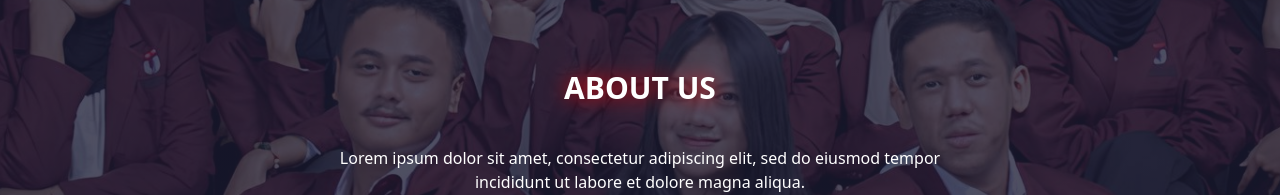
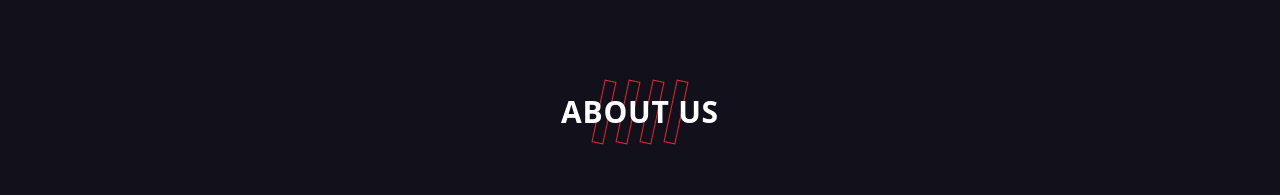
Before and after one commit to FIdzz-hub/web-kelas, a React (Vite) app: page / in a window 1280 px wide. Shown: the part 824-1019 px from the top of the page. Built offline with nearby package versions, Linux system fonts and the light colour scheme.

Commit message:
add gallery

```diff
--- a/src/App.tsx
+++ b/src/App.tsx
@@ -1,13 +1,15 @@
 import About from "./pages/about/about";
+import Gallery from "./pages/gallery/gallery";
 import Home from "./pages/homepage/Home";
 
 
 function App() {
   return (
     <>
-    <div className="bg-global min-h-screen bg-black/50">
+    <div className="min-h-screen bg-black/50">
       <Home />
       <About />
+      <Gallery />
     </div>
     </>
   )
--- /dev/null
+++ b/src/pages/News/News.tsx
@@ -0,0 +1,9 @@
+function News() {
+    return(
+        <>
+            <div>News</div>
+        </>
+    )
+}
+
+export default News;
--- a/src/pages/about/about.tsx
+++ b/src/pages/about/about.tsx
@@ -23,15 +23,24 @@ function About() {
         ref={sectionRef}
         id="about"
         className="min-h-screen
-        bg-[#1f1f3a]/60
         flex flex-col items-center justify-center px-10"
       >
         {/* TITLE */}
         <div
-          className={`mb-10 transition-all duration-700 ${show ? "opacity-100 translate-y-0" : "opacity-0 -translate-y-10"
+          className={`relative mb-16 mt-18 transition-all duration-700 ${show ? "opacity-100 translate-y-0" : "opacity-0 -translate-y-10"
             }`}
         >
-          <h2 className="text-3xl font-bold text-center drop-shadow-[0_0_10px_rgba(255,0,0,0.8)]">
+
+          <div className="absolute inset-0 flex justify-center items-center gap-3 -z-10">
+            {[...Array(4)].map((_, i) => (
+              <span
+                key={i}
+                className="w-3 h-16 border border-red-500 opacity-90 rotate-12"
+              />
+            ))}
+          </div>
+
+          <h2 className="text-3xl font-extrabold text-center tracking-wide">
             ABOUT US
           </h2>
         </div>
--- a/src/pages/gallery/gallery.tsx
+++ b/src/pages/gallery/gallery.tsx
@@ -0,0 +1,11 @@
+function Gallery() {
+    return (
+        <>
+            <div className="flex w-full h-screen justify-center">
+                <h1 className="flex justify-center items-center text-4xl font-bold">Ini Gallery Mas</h1>
+            </div>
+        </>
+    )
+}
+
+export default Gallery;
--- a/src/pages/homepage/Home.tsx
+++ b/src/pages/homepage/Home.tsx
@@ -1,10 +1,10 @@
-// import bgKelas from "../../assets/images/jelek2x.jpeg";
+import bgKelas from "../../assets/images/jelek2x.jpeg";
 
 function Home() {
     return (
         <>
             <section className="relative w-full h-screen overflow-hidden">
-                {/* <img src={bgKelas} alt="Backgroud Kelas" className="absolute inset-0 w-full h-245 object-cover object-center brightness-75" /> */}
+                <img src={bgKelas} alt="Backgroud Kelas" className="absolute inset-0 w-full h-245 object-cover object-center brightness-75" />
 
                 <div className="absolute inset-0 bg-black/50"></div>
 
--- a/src/styles/index.css
+++ b/src/styles/index.css
@@ -11,12 +11,12 @@ html {
 body {
   margin: 0;
   font-family: system-ui, -apple-system, BlinkMacSystemFont, 'Segoe UI', Roboto, Oxygen, Ubuntu, Cantarell, 'Open Sans', 'Helvetica Neue', sans-serif;
-  background-color: #1f1f3a;
+  background-color: #252237;
   color: #ffffff;
   overflow-x: hidden;
 }
 
-.bg-global {
+/* .bg-global {
   background-image:
     linear-gradient(to bottom,
       rgba(15, 16, 33, 0.3),
@@ -25,4 +25,4 @@ body {
   background-size: cover;
   background-position: center;
   background-repeat: no-repeat;
-}
+} */
```
